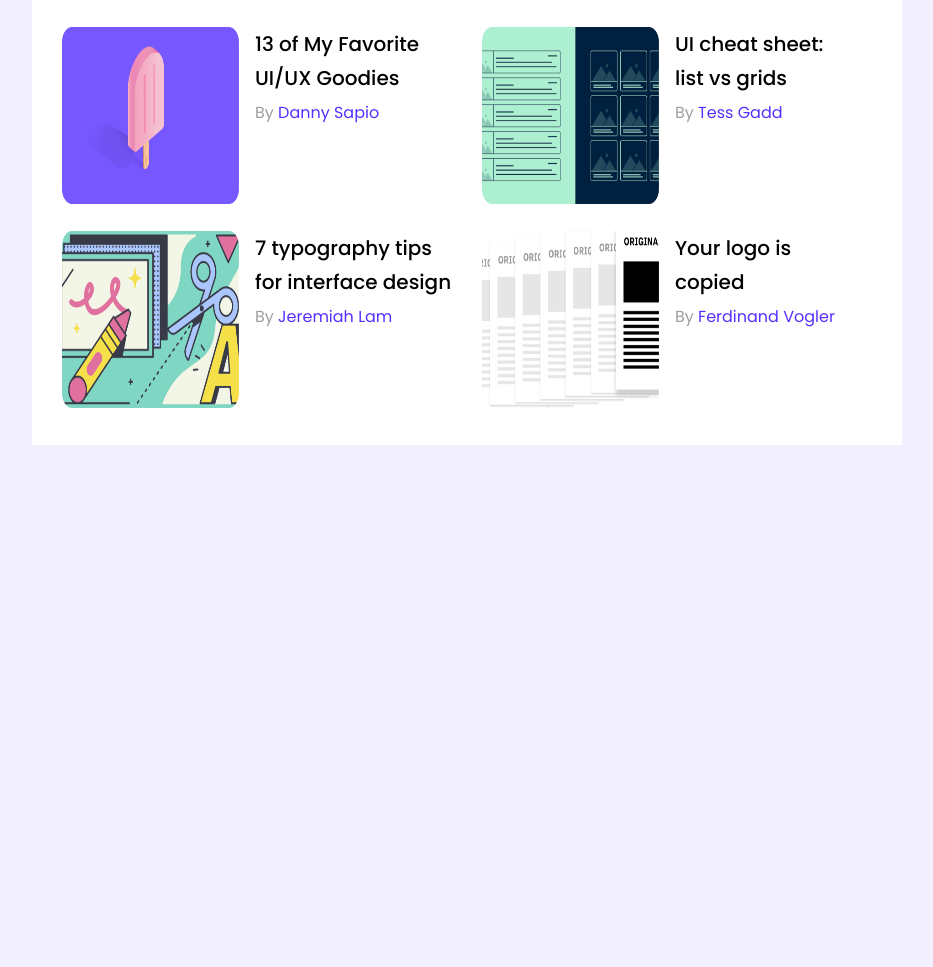
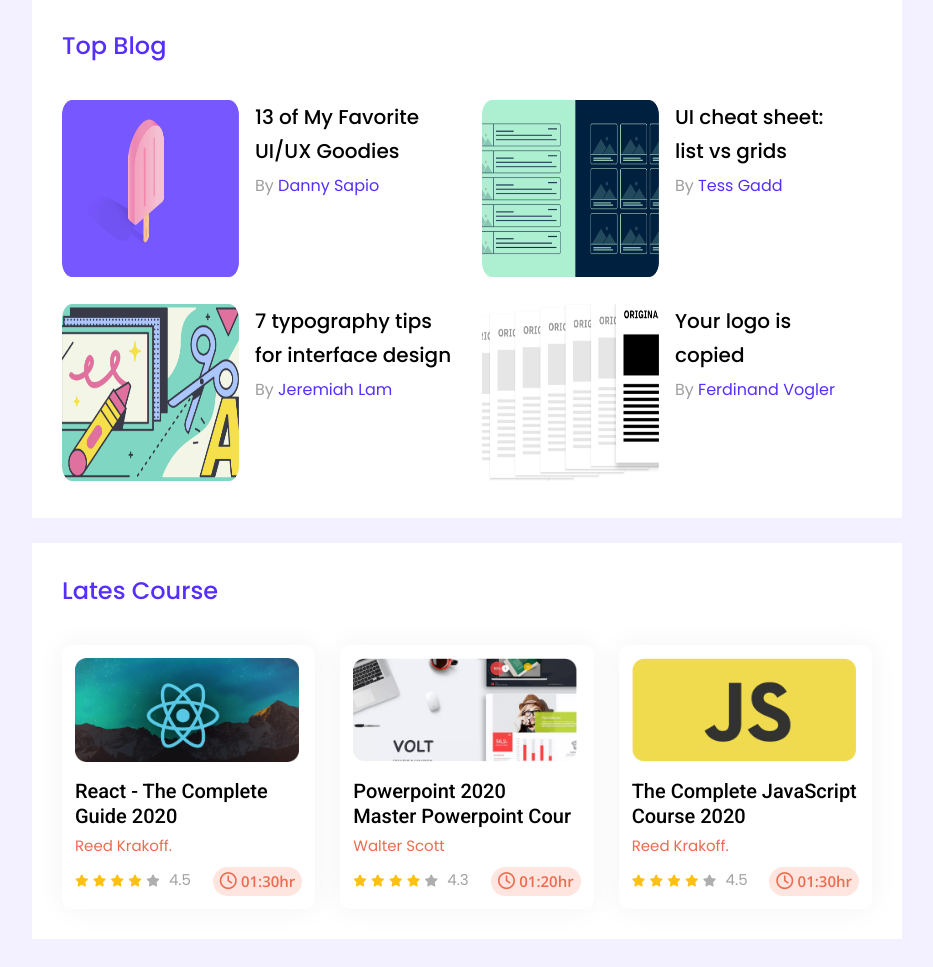
Before and after one commit to mariyapoly/leader-board, a plain HTML site: page index.html in a window 1280 px wide. Shown: the part 411-1378 px from the top of the page, without its empty margins (173-1106 px from the left). Before the commit the page ends 856 px from the top, so only its background shows below. Drawn offline with nearby package versions, Linux system fonts and the light colour scheme.

Commit message:
lates course added

```diff
--- a/css/style.css
+++ b/css/style.css
@@ -24,8 +24,7 @@ main {
 .white-bg {
     background: #fff;
 }
-/* font-family: 'Open Sans', sans-serif;
-font-family: 'Roboto', sans-serif; */
+
 /* -------------
     header styles
 ------------- */
@@ -33,6 +32,7 @@ header {
     background-color: #562EFF;
     display: flex;
     justify-content: center;
+    padding: 22px 0 15px;
 }
 nav {
     display: flex;
@@ -73,6 +73,7 @@ ul li a {
 /* top players */
 .top-players-blogs {
     padding: 30px;
+    margin-top: 36px;
 }
 .section-title {
     font-size: 24px;
@@ -143,3 +144,74 @@ hr {
 .blog-author a {
     color: #562EFF;
 }
+
+/* -------------
+    lates course styles
+------------- */
+.lates-course {
+    padding: 30px;
+    margin-top: 25px;
+    margin-bottom: 28px;
+}
+.courses {
+    display: grid;
+    grid-template-columns: repeat(3,1fr);
+    grid-column-gap: 25px;
+}
+.course {
+    background: #fff;
+    box-shadow: 0 0 30px 0px rgb(0 0 0 / 5%);
+    border-radius: 10px;
+    padding: 13px;
+}
+.course-banner img {
+    width: 224px;
+    height: 104px;
+}
+.course-title {
+    font-size: 20px;
+    font-weight: 500;
+    line-height: 25px;
+    font-family: 'Roboto', sans-serif;
+    margin: 10px 0 5px;
+}
+.Powerpoint {
+    padding-right: 7px;
+}
+.course-author {
+    font-size: 15px;
+    font-weight: 400;
+    color: #ED6B4F;
+    margin-bottom: 10px;
+}
+.course-info {
+    display: flex;
+    justify-content: space-between;
+}
+.rating i {
+    font-size: 12px;
+    color: #FFC014;
+}
+.rating .empty {
+    color: #AEAEAE;
+}
+.rating span {
+    font-size: 15px;
+    color: #A2A2A2;
+    margin-left: 5px;
+}
+.course-duration {
+    background: #FEE5DF;
+    padding: 2px 7px;
+    border-radius: 35px;
+}
+.course-duration i {
+    font-size: 17px;
+    color: #ED6B4F;
+}
+.course-duration span {
+    color: #ED6B4F;
+    font-size: 15px;
+    font-weight: 600;
+    font-family: 'Open Sans', sans-serif;
+}
--- a/index.html
+++ b/index.html
@@ -6,6 +6,8 @@
     <meta http-equiv="X-UA-Compatible" content="IE=edge">
     <meta name="viewport" content="width=device-width, initial-scale=1.0">
     <title>leader-bord</title>
+    <!-- font awesome -->
+    <script src="https://kit.fontawesome.com/0586467b76.js" crossorigin="anonymous"></script>
     <!-- stylesheet -->
     <link rel="stylesheet" href="css/style.css">
 </head>
@@ -121,6 +123,88 @@
             </div>
         </section>
         <!-- top players and top bolgs end -->
+        <!-- lates course start -->
+        <section class="lates-course container white-bg">
+            <h2 class="section-title">Lates Course</h2>
+            <div class="courses">
+                <div class="course">
+                    <div class="course-banner">
+                        <img src="images/courses/course-1.png" alt="course-1">
+                    </div>
+                    <div class="course-details">
+                        <h3 class="course-title">React - The Complete Guide 2020</h3>
+                        <p class="course-author">Reed Krakoff.</p>
+                    </div>
+                    <div class="course-info">
+                        <div class="rating">
+                            <i class="fas fa-star"></i>
+                            <i class="fas fa-star"></i>
+                            <i class="fas fa-star"></i>
+                            <i class="fas fa-star"></i>
+                            <i class="fas fa-star empty"></i>
+                            <span>4.5</span>
+                        </div>
+                        <div class="course-duration">
+                            <i class="far fa-clock"></i>
+                            <span>
+                                01:30hr
+                            </span>
+                        </div>
+                    </div>
+                </div>
+                <div class="course">
+                    <div class="course-banner">
+                        <img src="images/courses/course-2.png" alt="course-2">
+                    </div>
+                    <div class="course-details">
+                        <h3 class="course-title Powerpoint">Powerpoint 2020 Master Powerpoint Cour</h3>
+                        <p class="course-author">Walter Scott</p>
+                    </div>
+                    <div class="course-info">
+                        <div class="rating">
+                            <i class="fas fa-star"></i>
+                            <i class="fas fa-star"></i>
+                            <i class="fas fa-star"></i>
+                            <i class="fas fa-star"></i>
+                            <i class="fas fa-star empty"></i>
+                            <span>4.3</span>
+                        </div>
+                        <div class="course-duration">
+                            <i class="far fa-clock"></i>
+                            <span>
+                                01:20hr
+                            </span>
+                        </div>
+                    </div>
+                </div>
+                <div class="course">
+                    <div class="course-banner">
+                        <img src="images/courses/course-3.png" alt="course-3">
+                    </div>
+                    <div class="course-details">
+                        <h3 class="course-title">The Complete JavaScript Course 2020</h3>
+                        <p class="course-author">Reed Krakoff.</p>
+                    </div>
+                    <div class="course-info">
+                        <div class="rating">
+                            <i class="fas fa-star"></i>
+                            <i class="fas fa-star"></i>
+                            <i class="fas fa-star"></i>
+                            <i class="fas fa-star"></i>
+                            <i class="fas fa-star empty"></i>
+                            <span>4.5</span>
+                        </div>
+                        <div class="course-duration">
+                            <i class="far fa-clock"></i>
+                            <span>
+                                01:30hr
+                            </span>
+                        </div>
+                    </div>
+                </div>
+            </div>
+        </section>
+        <!-- lates course end -->
     </main>
 </body>
 
```
